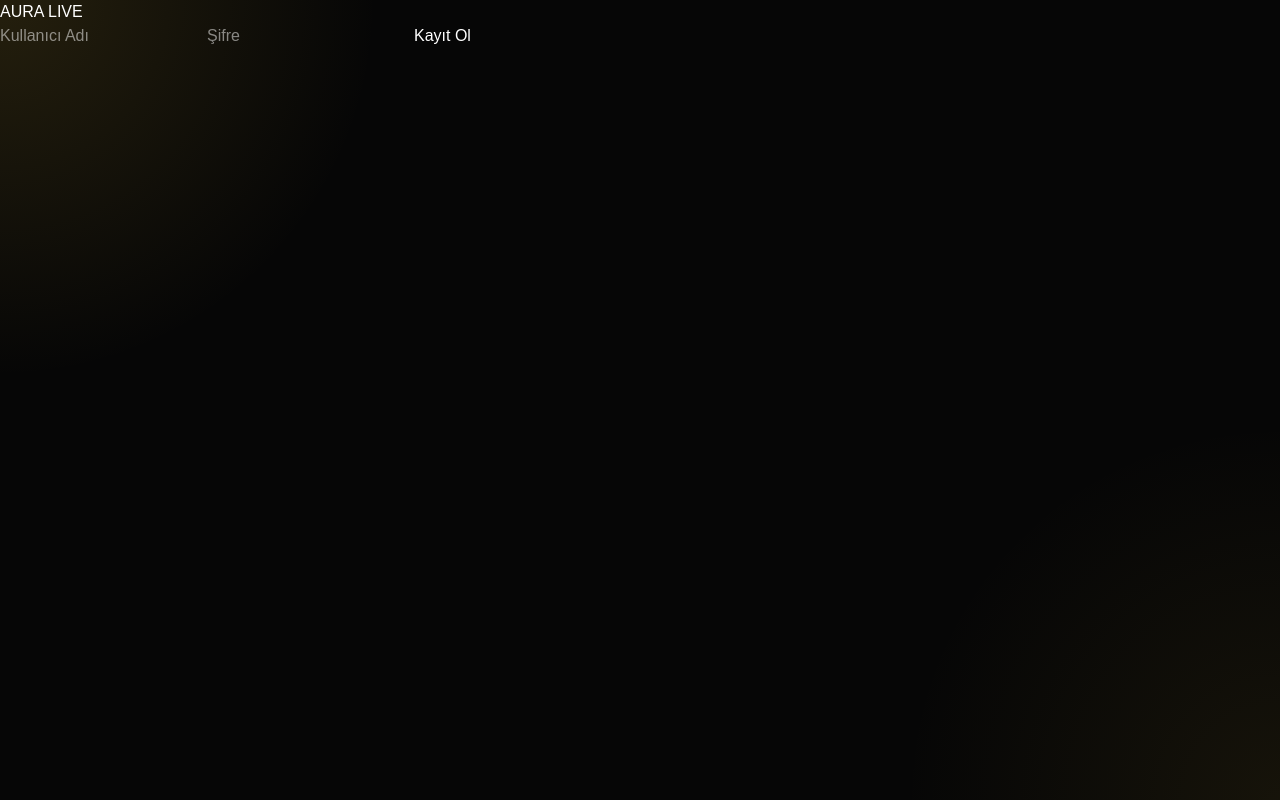
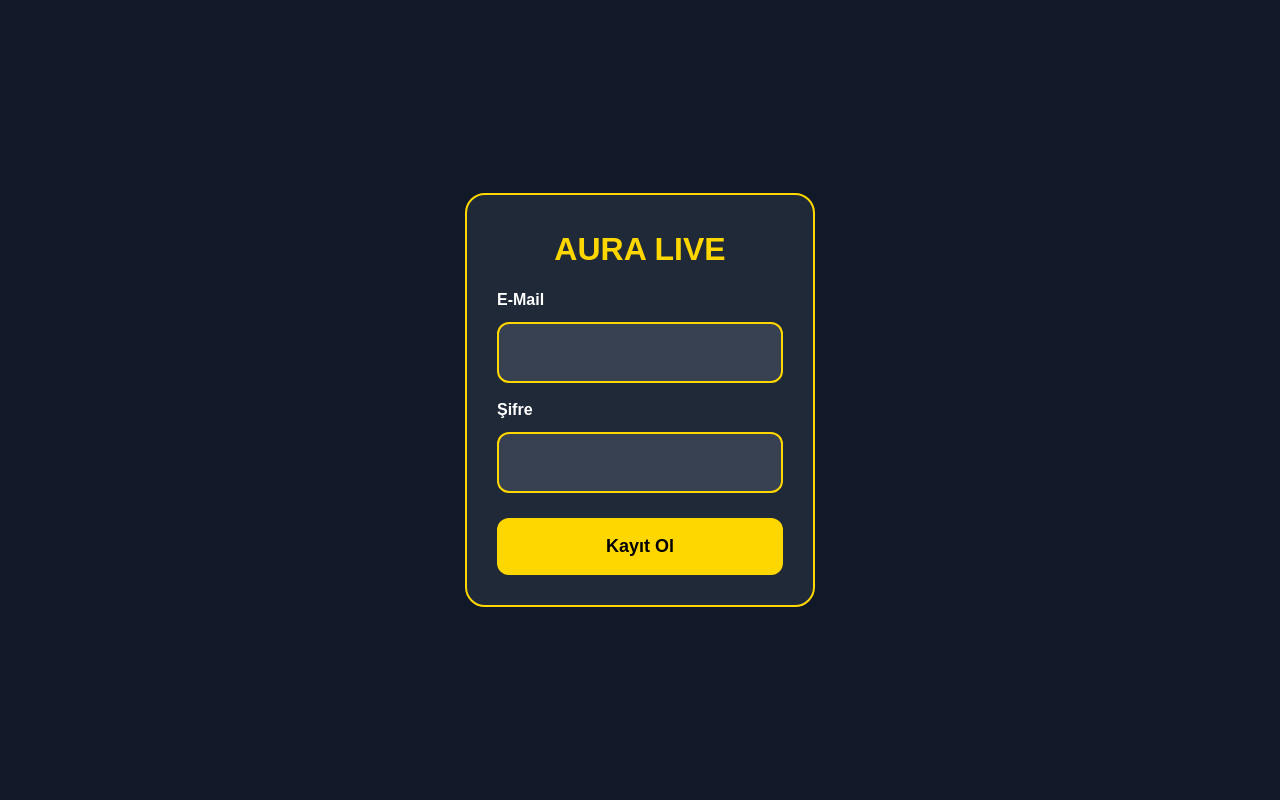
Before and after one commit to abbisyldrm1-ui/goruntulu-sohbet, a Next.js app: page /register in a window 1280 px wide. Built offline with nearby package versions, Linux system fonts and the light colour scheme; no server answers.

Commit message:
midnight register

```diff
--- a/app/register/page.js
+++ b/app/register/page.js
@@ -1,27 +1,192 @@
-import "./register.css";
+"use client";
+
+import { useState } from "react";
+import { createUserWithEmailAndPassword } from "firebase/auth";
+import { auth } from "../../firebase";
 
 export default function RegisterPage() {
+
+  const [email, setEmail] = useState("");
+  const [password, setPassword] = useState("");
+
+  const kayitOl = async () => {
+
+    try {
+
+      await createUserWithEmailAndPassword(
+        auth,
+        email,
+        password
+      );
+
+      alert("Kayıt başarılı");
+
+    } catch (error) {
+
+      alert(error.message);
+
+    }
+
+  };
+
   return (
-    <main className="registerContainer">
-      <div className="registerBox">
-        <h1 className="title">AURA LIVE</h1>
+
+    <main
+      style={{
+        minHeight: "100vh",
+        background: "#111827",
+
+        display: "flex",
+        justifyContent: "center",
+        alignItems: "center",
+      }}
+    >
+
+      <div
+        style={{
+          width: "350px",
+
+          background: "#1F2937",
+
+          padding: "30px",
+
+          borderRadius: "20px",
+
+          border: "2px solid gold",
+
+          display: "flex",
+          flexDirection: "column",
+
+          gap: "15px",
+        }}
+      >
+
+        <h1
+          style={{
+            color: "gold",
+
+            textAlign: "center",
+
+            fontSize: "32px",
+
+            fontWeight: "bold",
+          }}
+        >
+          AURA LIVE
+        </h1>
+
+        <p
+          style={{
+            color: "white",
+
+            fontWeight: "bold",
+
+            marginBottom: "-5px",
+          }}
+        >
+          E-Mail
+        </p>
 
         <input
-          type="text"
-          placeholder="Kullanıcı Adı"
-          className="input"
+          type="email"
+
+          value={email}
+
+          onChange={(e) => setEmail(e.target.value)}
+
+          style={{
+            width: "100%",
+
+            padding: "15px",
+
+            borderRadius: "12px",
+
+            border: "2px solid gold",
+
+            background: "#374151",
+
+            color: "white",
+
+            fontSize: "18px",
+
+            fontWeight: "bold",
+
+            boxSizing: "border-box",
+          }}
         />
+
+        <p
+          style={{
+            color: "white",
+
+            fontWeight: "bold",
+
+            marginBottom: "-5px",
+          }}
+        >
+          Şifre
+        </p>
 
         <input
           type="password"
-          placeholder="Şifre"
-          className="input"
+
+          value={password}
+
+          onChange={(e) => setPassword(e.target.value)}
+
+          style={{
+            width: "100%",
+
+            padding: "15px",
+
+            borderRadius: "12px",
+
+            border: "2px solid gold",
+
+            background: "#374151",
+
+            color: "white",
+
+            fontSize: "18px",
+
+            fontWeight: "bold",
+
+            boxSizing: "border-box",
+          }}
         />
 
-        <button className="registerButton">
+        <button
+          onClick={kayitOl}
+
+          style={{
+            width: "100%",
+
+            padding: "15px",
+
+            borderRadius: "12px",
+
+            border: "none",
+
+            background: "gold",
+
+            color: "black",
+
+            fontSize: "18px",
+
+            fontWeight: "bold",
+
+            cursor: "pointer",
+
+            marginTop: "10px",
+          }}
+        >
           Kayıt Ol
         </button>
+
       </div>
+
     </main>
+
   );
+
 }
```
